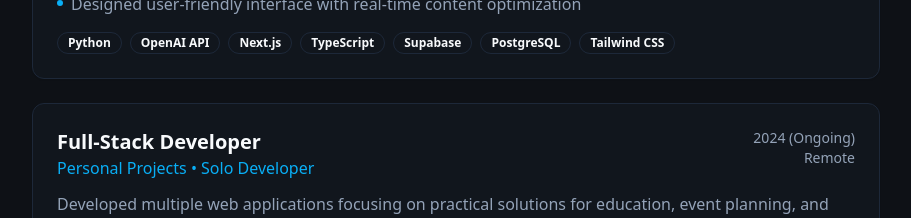
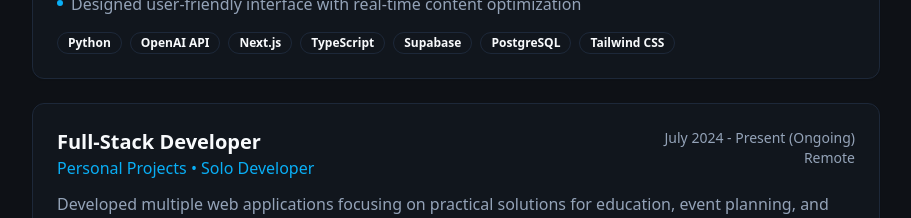
Before and after one commit to Mercynow21/portfolio-polish-pad, a React (Vite) app: page /resume in a window 1280 px wide. Shown: the part 1220-1438 px from the top of the page, without its empty margins (184-1095 px from the left). Built offline with nearby package versions, Linux system fonts and the light colour scheme.

Commit message:
Fix resume date error

```diff
--- a/src/data/resume.ts
+++ b/src/data/resume.ts
@@ -110,7 +110,7 @@ export const resumeData = {
       type: "Solo Developer",
       location: "Remote",
       duration: "Ongoing",
-      period: "2024",
+      period: "July 2024 - Present",
       description: "Developed multiple web applications focusing on practical solutions for education, event planning, and productivity.",
       achievements: [
         "Built Party Planner Pro with budget tracking and allergy-aware suggestions",
```
